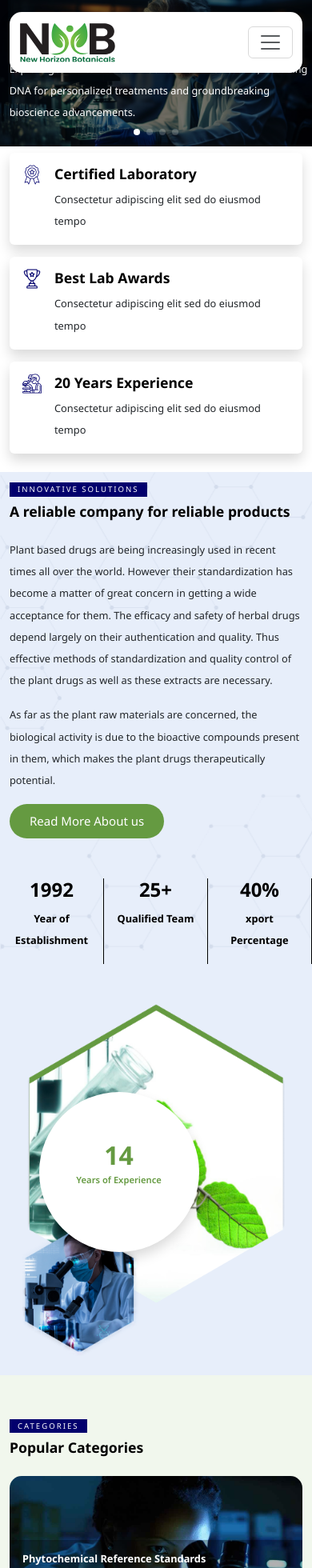
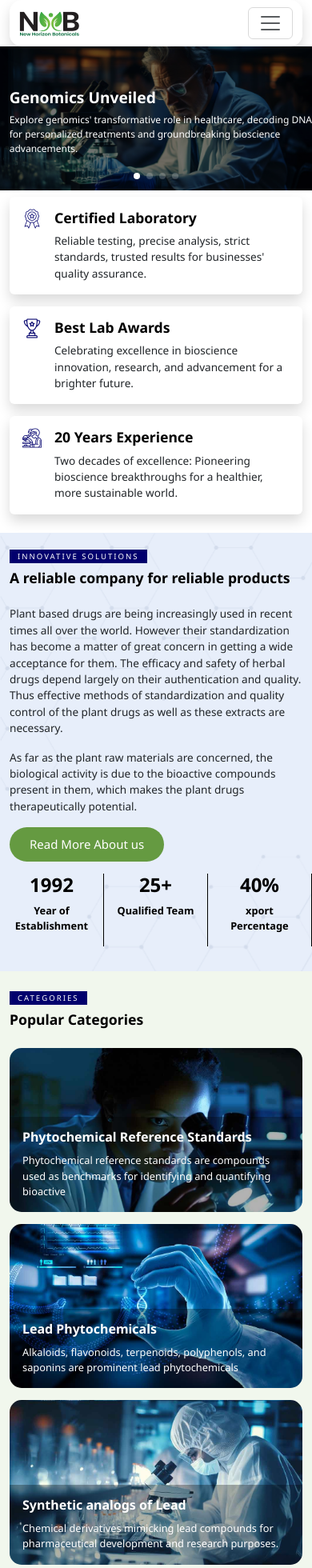
Before and after one commit to praveengupthanandipati/new-horizon, a React (Create React App) app: page / in a window 390 px wide. Shown: the top 1960 px of the page at 80% size. Built offline with nearby package versions, Linux system fonts and the light colour scheme.

Commit message:
commiting responsive

```diff
--- a/src/assets/styles/main.scss
+++ b/src/assets/styles/main.scss
@@ -25,8 +25,8 @@ a {
 }
 
 p {
-  font-size: clamp(0.8rem, 1vw, 1rem);
-  line-height: 1.7rem;
+  font-size: clamp(0.85rem, 1vw, 1rem);
+  line-height: 150%;
 }
 
 .link {
@@ -59,11 +59,19 @@ p {
 }
 
 header {
+  @include max(map-get($breakpoints, "md")) {
+    background: map-get($colors, white);
+  }
   .navbar {
     background-color: map-get($colors, white);
     margin-top: 15px;
     border-radius: 15px;
     @include transition(all 0.5s ease);
+
+    @include max(map-get($breakpoints, "md")) {
+      margin-top: 0;
+      background: map-get($colors, white);
+    }
 
     .nav-link.active {
       color: map-get($colors, primary);
@@ -72,6 +80,17 @@ header {
   .navbar-brand {
     img {
       width: 120px;
+
+      @include max(map-get($breakpoints, "sm")) {
+        width: 75px;
+      }
+    }
+  }
+  .navbar-toggler {
+    &:focus {
+      @include max(map-get($breakpoints, "sm")) {
+        box-shadow: none;
+      }
     }
   }
 }
@@ -91,6 +110,9 @@ header {
     height: 80vh;
     @include max(map-get($breakpoints, "xl")) {
       height: auto;
+    }
+    @include max(map-get($breakpoints, "md")) {
+      margin-top: 55px;
     }
     .swiper-slide {
       position: relative;
@@ -117,10 +139,16 @@ header {
         left: 15%;
         @include max(map-get($breakpoints, "md")) {
           left: 3%;
-          top: 25%;
+          top: 30%;
         }
         h2 {
-          font-size: clamp(1rem, 2.5vw, 2.5rem);
+          font-size: clamp(1.2rem, 2.5vw, 2.5rem);
+        }
+        p {
+          @include max(map-get($breakpoints, "sm")) {
+            line-height: 150%;
+            font-size: 12px;
+          }
         }
       }
     }
@@ -194,6 +222,11 @@ header {
   .company-highletscol {
     padding: 50px 0;
     color: map-get($colors, black);
+
+    @include max(map-get($breakpoints, "sm")) {
+      padding: 15px 0;
+    }
+
     .col-4 {
       border-right-color: map-get($colors, black) !important;
 
@@ -202,7 +235,6 @@ header {
       }
       p {
         font-size: clamp(0.8rem, 1vw, 1rem);
-        line-height: 1.7rem;
       }
     }
   }
@@ -212,8 +244,13 @@ header {
   background: lighten(map-get($colors, primary), 52%);
   padding: 50px 0;
 
+  @include max(map-get($breakpoints, "md")) {
+    padding: 20px 0;
+  }
+
   .cat-col {
     position: relative;
+    margin-bottom: 15px;
 
     img {
       border-radius: 15px;
@@ -231,13 +268,12 @@ header {
       border-bottom-right-radius: 15px;
 
       h4 {
-        font-size: clamp(0.8rem, 1.2vw, 1.2rem);
+        font-size: clamp(1rem, 1.2vw, 1.2rem);
         padding-bottom: 10px;
         margin: 0;
       }
       p {
         font-size: clamp(0.8rem, 0.9vw, 0.9rem);
-        line-height: 1.4rem;
         padding: 0;
         margin: 0;
       }
@@ -247,6 +283,10 @@ header {
 
 .HomeProducts {
   padding: 50px 0;
+
+  @include max(map-get($breakpoints, "md")) {
+    padding: 20px 0;
+  }
 
   .swiper {
     padding: 10px 0 40px 0;
@@ -268,10 +308,10 @@ header {
       h6 {
         padding: 7px 0;
         border: 1px dashed map-get($colors, primary);
-        font-size: clamp(0.6rem, 0.9vw, 0.9rem);
+        font-size: clamp(1rem, 0.9vw, 0.9rem);
       }
       p {
-        font-size: clamp(0.6rem, 0.9vw, 0.9rem);
+        font-size: clamp(0.7rem, 0.9vw, 0.9rem);
       }
     }
   }
@@ -280,16 +320,26 @@ header {
 .homeWhyChooseus {
   background: lighten(map-get($colors, primary), 52%);
   padding: 50px 0;
+  @include max(map-get($breakpoints, "sm")) {
+    padding: 20px 0;
+  }
   .whychooseusimg {
     border-radius: 200px;
   }
   .whycol {
-    margin-bottom: 25px;
+    margin-bottom: 35px;
+    @include max(map-get($breakpoints, "md")) {
+      margin-bottom: 10px;
+    }
     .icomoon {
       font-size: clamp(2rem, 3.2vw, 3.2rem);
     }
     h5 {
       font-size: clamp(1rem, 1.3vw, 1.3rem);
+    }
+    p {
+      margin: 0;
+      padding: 0;
     }
   }
 }
@@ -320,6 +370,10 @@ footer {
   font-size: $fsize;
   position: relative;
   margin-top: 50px;
+  @include max(map-get($breakpoints, "md")) {
+    padding-top: 20px;
+    margin-top:0;
+  }
   // background: lighten(map-get($colors, primary), 40%);
   background-image: linear-gradient(
     109.6deg,
@@ -329,8 +383,12 @@ footer {
   padding: 50px 0 0 0;
 
   .footer-col-title {
-    font-size: clamp(0.8rem, 1.2vw, 1.2rem);
+    font-size: clamp(1.1rem, 1.2vw, 1.2rem);
     padding-bottom: 15px;
+
+    @include max(map-get($breakpoints, "md")) {
+      padding-bottom: 5px;
+    }
   }
   a {
     color: map-get($colors, black);
@@ -362,6 +420,25 @@ footer {
     right: 0;
     bottom: 50px;
     position: fixed;
+    z-index: 999;
+
+    a {
+      width: 50px;
+      height: 50px;
+      background: map-get($colors, white);
+      text-align: center;
+      border-radius: 50%;
+      line-height: 150%;
+      display: flex;
+      justify-content: center;
+      align-items: center;
+      @include box-shadow(2px, 2px, 4px, #ccc);
+      text-decoration: none;
+
+      .icomoon {
+        font-size: clamp(2rem, 2.5vw, 2.5rem);
+      }
+    }
   }
 }
 
@@ -376,7 +453,9 @@ footer {
     }
 
     .h1 {
-      font-size: clamp(1.8rem, 2.5vw, 2.5rem);
+      font-size: clamp(1.5rem, 2.5vw, 2.5rem);
+      margin:0;
+      padding:0;
     }
   }
   .breadcrumb-item {
@@ -405,10 +484,6 @@ footer {
   }
   .subPageMain {
     min-height: 500px;
-    p {
-      font-size: clamp(0.8rem, 1vw, 1rem);
-      line-height: 1.8rem;
-    }
     .h2 {
       position: relative;
       &:before {
@@ -424,6 +499,10 @@ footer {
     .pageContainer {
       padding: 50px 0;
 
+      @include max(map-get($breakpoints, "md")) {
+        padding: 20px 0;
+      }
+
       .h5 {
         line-height: 30px;
       }
@@ -431,12 +510,16 @@ footer {
     .list-items {
       padding-left: 20px;
       li {
-        font-size: clamp(0.8rem, 1vw, 1rem);
-        line-height: 1.5vw;
+        font-size: clamp(0.85rem, 1vw, 1rem);
+        line-height: 150%;
         position: relative;
         list-style-type: disc;
         list-style-position: outside;
         padding-bottom: 10px;
+
+        @include max(map-get($breakpoints, "md")) {
+          padding-bottom: 5px;
+        }
       }
     }
   }
@@ -474,6 +557,11 @@ footer {
 }
 
 .nav-pills {
+  .nav-item{
+    @include max(map-get($breakpoints, "sm")){
+      width:100%;
+    }
+  }
   .nav-link.active {
     background: map-get($colors, secondary);
   }
@@ -481,6 +569,13 @@ footer {
     background: lighten(map-get($colors, secondary), 75%);
     margin-right: 5px;
     color: map-get($colors, black);
+
+    @include max(map-get($breakpoints, "sm")){
+      width:100%;
+      margin-bottom:5px;
+    }
+
+
   }
 }
 
@@ -494,6 +589,7 @@ footer {
           color: map-get($colors, white);
           font-size: $fsize - 1;
           padding: 12px;
+          vertical-align: middle;
         }
       }
     }
--- a/src/components/HomeBanner.js
+++ b/src/components/HomeBanner.js
@@ -57,7 +57,7 @@ function HomeBanner() {
               </div>
               <article>
                 <div className="row">
-                  <div className="col-lg-6">
+                  <div className="col-md-6 col-sm-10">
                     <h2 className="font-bold font-white">{item.title}</h2>
                     <p className="font-white">{item.description}</p>
                   </div>
--- a/src/components/HomeProducts.js
+++ b/src/components/HomeProducts.js
@@ -23,7 +23,7 @@ const HomeProducts = () => {
     });
   };
 
-  const homeProducts = phytochemicals.slice(0, 20);
+  const homeProducts = phytochemicals.slice(0, 15);
   return (
     <div>
       <div className="container">
--- a/src/includes/Footer.js
+++ b/src/includes/Footer.js
@@ -1,9 +1,8 @@
-import {React, useState, useEffect} from "react";
+import { React, useState, useEffect } from "react";
 import { NavLink } from "react-router-dom";
 import footerlogo from "../assets/img/logo-color.svg";
 
 function Footer() {
-
   const [isScrolled, setIsScrolled] = useState(false);
 
   useEffect(() => {
@@ -28,17 +27,19 @@ function Footer() {
   return (
     <div>
       <footer className="footer">
-      {isScrolled && (
-        <div className="scroll-to-top" onClick={scrollToTop}>
-          <NavLink>Move to Top</NavLink>
-        </div>
-      )}
+        {isScrolled && (
+          <div className="scroll-to-top" onClick={scrollToTop}>
+            <NavLink>
+              <span class="icon-forward icomoon"></span>
+            </NavLink>
+          </div>
+        )}
 
         <div className="container">
           <div className="row">
-            <div className="col-md-3">
+            <div className="col-md-3 d-none d-md-block">
               <NavLink>
-                <img src={footerlogo} />
+                <img src={footerlogo} alt="" />
               </NavLink>
               <article className="pe-3">
                 <p className="pt-3">
@@ -66,45 +67,48 @@ function Footer() {
                       <NavLink to="/Services">Services</NavLink>
                     </li>
                     <li>
-                      <NavLink to="/Blog">Blogs</NavLink>
-                    </li>
-                    <li>
                       <NavLink to="/Contact">Contact</NavLink>
                     </li>
                   </ul>
                 </div>
-                <div className="col-md-4">
+                <div className="col-md-4 d-none d-md-block">
                   <h5 className="footer-col-title font-bold">Products</h5>
                   <ul>
                     <li>
-                      <NavLink to="">Phytochemical Reference Standards</NavLink>
+                      <NavLink to="/Products">
+                        Phytochemical Reference Standards
+                      </NavLink>
                     </li>
                     <li>
-                      <NavLink to="">Lead Phytochemicals</NavLink>
+                      <NavLink to="/Products">Lead Phytochemicals</NavLink>
                     </li>
                     <li>
-                      <NavLink to="">
+                      <NavLink to="/Products">
                         Synthetic analogs of Lead Phytochemicals
                       </NavLink>
                     </li>
                   </ul>
                 </div>
-                <div className="col-md-6">
+                <div className="col-md-6 pt-4 pt-md-0">
                   <h5 className="footer-col-title font-bold">Contact</h5>
                   <ul className="contacts">
                     <li>
-                      <span className="icon-phone-call"></span> (406) 555-0120
+                      <span className="icon-phone-call"></span> +91-8639254810
                     </li>
                     <li>
                       <span className="icon-email"></span>{" "}
-                      mangcoding123@newhorizon.com
+                      nhbotanicals2023@gmail.com
                     </li>
                     <li>
-                      <span className="icon-pin"></span> IDA Mallapur,
-                      Hyderabad, Telangana - 500034
+                      <h6 className="font-bold">
+                        New Horozon Botanicals
+                      </h6>
+                      <span className="icon-pin"></span> H.No: 8-6-249/22/p,
+                      Road # 2 Sri Venkataramana Colony Vanasthalipuram
+                      Hyderabad-500070, India
                     </li>
                   </ul>
-                  <div className="pt-3 social">
+                  <div className="pt-md-4 social">
                     <NavLink to="">
                       <span className="icon-facebook"></span>
                     </NavLink>
--- a/src/pages/Contact.js
+++ b/src/pages/Contact.js
@@ -113,10 +113,10 @@ function Contact() {
       <section className="subPage">
         <div className="subPageHeader">
           <div className="container">
-            <div className="row pt-5">
+            <div className="row pt-2 pt-md-5">
               <div className="col-lg-6 col-md-10">
                 <h1 className="h1 font-bold">{pageTitle}</h1>
-                <p>{pageIntro}</p>
+                <p className="d-none d-md-block">{pageIntro}</p>
               </div>
             </div>
           </div>
--- a/src/pages/Home.js
+++ b/src/pages/Home.js
@@ -95,7 +95,8 @@ function Home() {
                       Certified Laboratory
                     </h5>
                     <p className="pb-0 mb-0">
-                      Consectetur adipiscing elit sed do eiusmod tempo
+                      Reliable testing, precise analysis, strict standards,
+                      trusted results for businesses' quality assurance.
                     </p>
                   </div>
                 </div>
@@ -109,7 +110,8 @@ function Home() {
                   <div className="ps-3">
                     <h5 className="h5 font-bold font-black">Best Lab Awards</h5>
                     <p className="pb-0 mb-0">
-                      Consectetur adipiscing elit sed do eiusmod tempo
+                      Celebrating excellence in bioscience innovation, research,
+                      and advancement for a brighter future.
                     </p>
                   </div>
                 </div>
@@ -124,7 +126,8 @@ function Home() {
                       20 Years Experience
                     </h5>
                     <p className="pb-0 mb-0">
-                      Consectetur adipiscing elit sed do eiusmod tempo
+                      Two decades of excellence: Pioneering bioscience
+                      breakthroughs for a healthier, more sustainable world.
                     </p>
                   </div>
                 </div>
@@ -134,10 +137,10 @@ function Home() {
         </section>
 
         {/* About Section */}
-        <section className="Homeabout py-2 py-lg-5">
+        <section className="Homeabout py-3 py-lg-5">
           <div className="container">
             <div className="row justify-content-between">
-              <div className="col-md-6 align-self-center">
+              <div className="col-lg-6 align-self-center">
                 <div className="sectionTitle pb-3">
                   <h6>Innovative Solutions</h6>
                   <h3 class="font-bold">
@@ -160,9 +163,9 @@ function Home() {
                   potential.
                 </p>
                 <div>
-                  <a href="javascript:void(0)" className="green-btn">
+                  <NavLink to="/About" className="green-btn">
                     Read More About us
-                  </a>
+                  </NavLink>
                 </div>
                 <div className="row company-highletscol">
                   {abouthighlet.map((item) => (
@@ -173,7 +176,7 @@ function Home() {
                   ))}
                 </div>
               </div>
-              <div className="col-md-6">
+              <div className="col-lg-6 d-none d-lg-block">
                 <figure className="aboutImage">
                   <img src={AboutImage} alt="" className="img-fluid" />
                   <div className="ExpNumber shadow">
@@ -197,13 +200,19 @@ function Home() {
             </div>
             <div className="row">
               {categoryHomeItems.map((item) => (
-                <div className="col-md-4">
+                <div className="col-lg-4">
                   <div className="cat-col">
-                    <img src={item.Image} alt="" className="img-fluid w-100" />
-                    <article className="p-3">
-                      <h4 className="font-bold">{item.Title}</h4>
-                      <p>{item.Desc}</p>
-                    </article>
+                    <NavLink to="/Products">
+                      <img
+                        src={item.Image}
+                        alt=""
+                        className="img-fluid w-100"
+                      />
+                      <article className="p-3">
+                        <h4 className="font-bold">{item.Title}</h4>
+                        <p>{item.Desc}</p>
+                      </article>
+                    </NavLink>
                   </div>
                 </div>
               ))}
@@ -231,7 +240,7 @@ function Home() {
               <h6>{whychooseusTitleTop}</h6>
               <h3 class="font-bold">{whychooseusTitle}</h3>
             </div>
-            <div className="row py-2 pymd-5">
+            <div className="row py-2 py-md-5">
               <div className="col-md-4 align-self-center">
                 <div className="whycol d-flex">
                   <div>
@@ -275,7 +284,7 @@ function Home() {
                   </div>
                 </div>
               </div>
-              <div className="col-md-4">
+              <div className="col-md-4 d-none d-md-block">
                 <img
                   src={Whychooseusimg}
                   alt=""
@@ -333,7 +342,7 @@ function Home() {
         </section>
 
         {/* stories home page */}
-        <section className="HomeStories">
+        <section className="HomeStories d-none">
           <div className="container">
             <div className="sectionTitle pb-3">
               <h6>{storyTitleTop}</h6>
--- a/src/pages/ProductDetail.js
+++ b/src/pages/ProductDetail.js
@@ -46,7 +46,7 @@ const ProductDetail = memo(() => {
       <section className="subPage">
         <div className="subPageHeader">
           <div className="container">
-            <div className="row pt-5">
+            <div className="row pt-2 pt-md-5">
               <div className="col-lg-6 col-md-10">
                 <h1 className="h1 font-bold">{product.Product}</h1>
               </div>
--- a/src/pages/ProductEnquiry.js
+++ b/src/pages/ProductEnquiry.js
@@ -126,7 +126,7 @@ const ProductEnquiryform = (product) => {
   };
 
   return (
-    <section className="ProductEnquiryform p-5 rounded-4 mt-5">
+    <section className="ProductEnquiryform p-3 p-md-5 rounded-4 mt-2 mt-md-5 ">
       <div className="row">
         <div className="col-md-6">
           <h3 className="h3 font-semibold">Have a question on this product?</h3>
@@ -152,7 +152,7 @@ const ProductEnquiryform = (product) => {
           {statusMessage}
         </div>
       )}
-      <form className="pt-4" onSubmit={handleSubmit} ref={form}>
+      <form className="pt-2 pt-md-4" onSubmit={handleSubmit} ref={form}>
         <div className="row">
           <div className="col-md-4">
             <div className="mb-3 form-group">
--- a/src/pages/Services.js
+++ b/src/pages/Services.js
@@ -11,10 +11,10 @@ function Services() {
       <section className="subPage">
         <div className="subPageHeader">
           <div className="container">
-            <div className="row pt-5">
+            <div className="row pt-2 pt-md-5">
               <div className="col-lg-6 col-md-10">
                 <h1 className="h1 font-bold">{pageTitle}</h1>
-                <p>{pageIntro}</p>
+                <p className="d-none d-md-block">{pageIntro}</p>
               </div>
             </div>
           </div>
@@ -33,7 +33,7 @@ function Services() {
             </nav>
           </div>
           <div className="container">
-            <div className="row pt-5">
+            <div className="row pt-2 pt-md-5">
               <div className="col-md-6 order-lg-last">
                 <img src={about02} alt="" className="img-fluid w-100 mb-4" />
               </div>
```
Also changed, not shown: src/pages/About.js (+6 -7 lines), src/pages/Products.js (+4 -4 lines).
